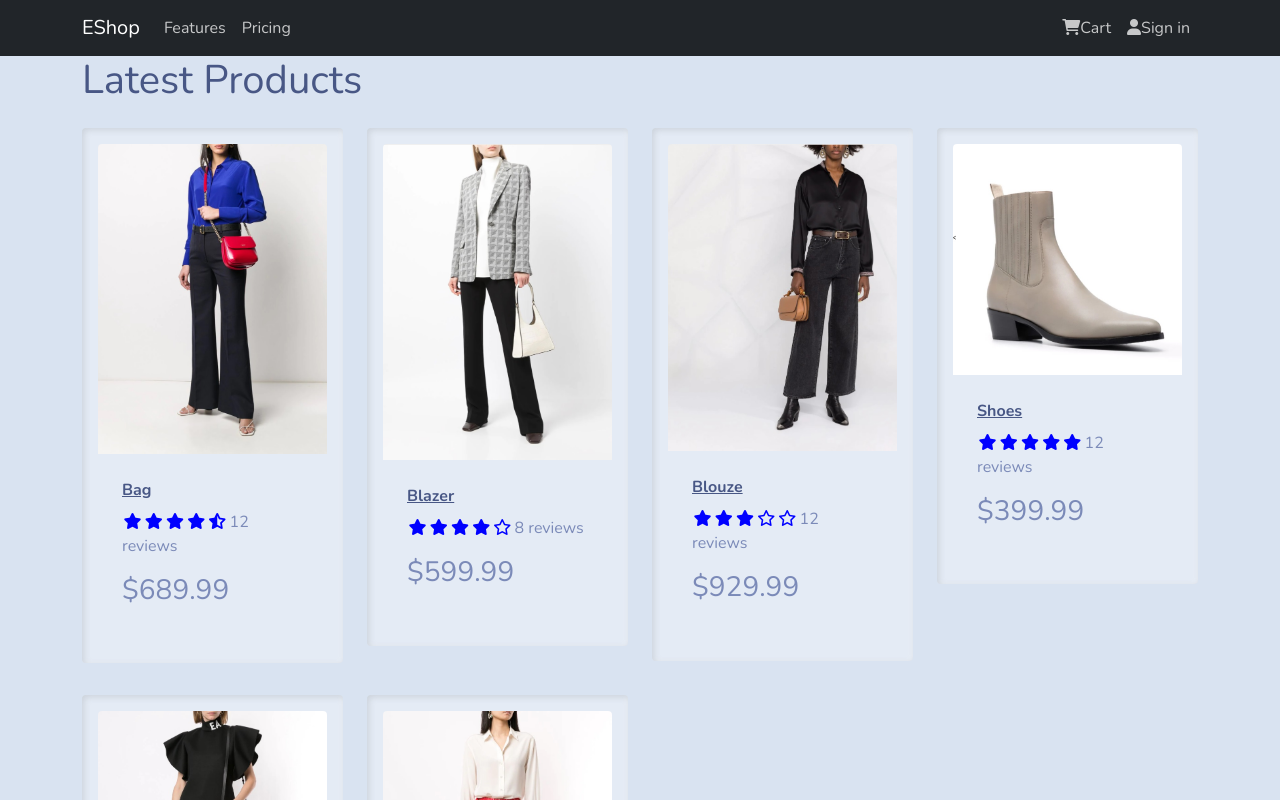
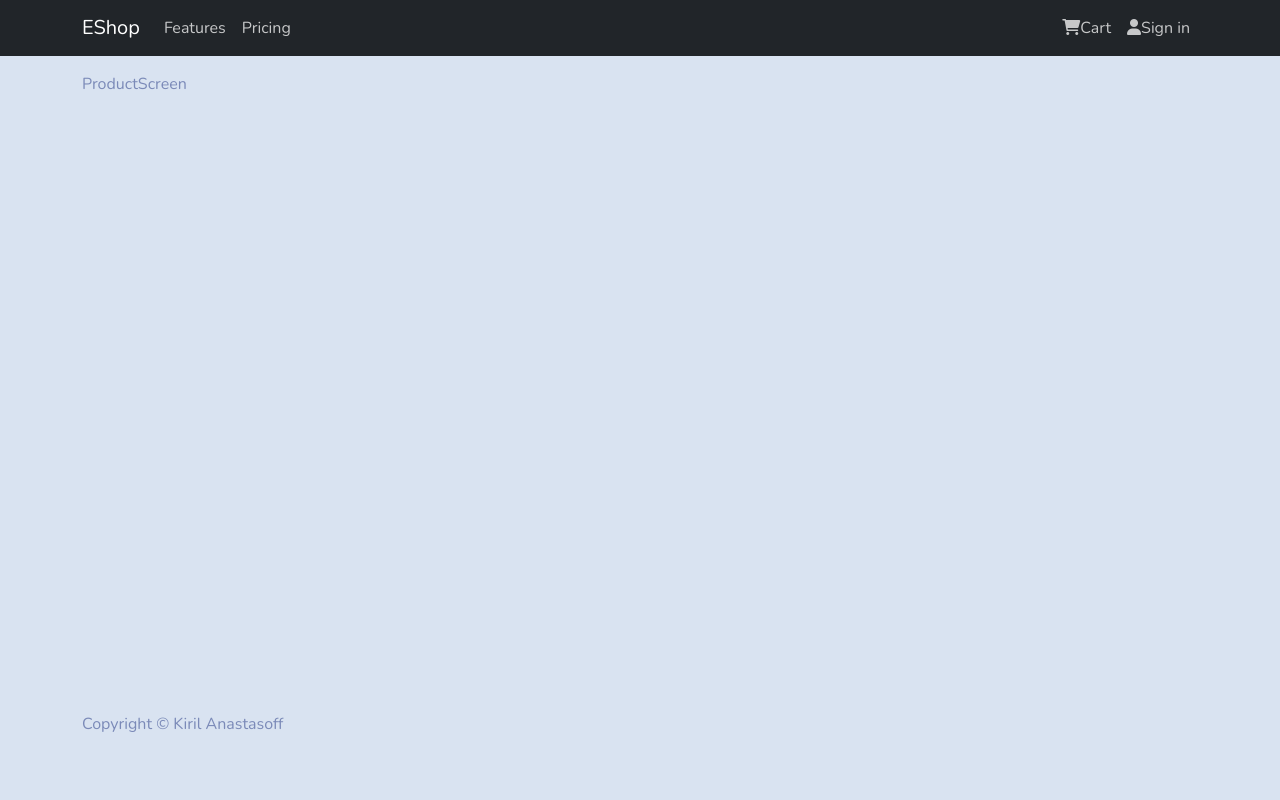
Before and after one commit to biswajitmojumder/React-Spring-Boot-eCommerce-Platform, a React (Create React App) app in the folder frontend/: page /product/1 in a window 1280 px wide. Shown: the top 800 px of the page. Built offline with nearby package versions, Linux system fonts and the light colour scheme.

Commit message:
add the react router

```diff
--- a/frontend/package.json
+++ b/frontend/package.json
@@ -10,6 +10,8 @@
     "react": "^17.0.2",
     "react-bootstrap": "^2.1.2",
     "react-dom": "^17.0.2",
+    "react-router-bootstrap": "^0.26.0",
+    "react-router-dom": "^6.2.1",
     "react-scripts": "5.0.0",
     "web-vitals": "^2.1.4"
   },
--- a/frontend/src/App.js
+++ b/frontend/src/App.js
@@ -1,23 +1,31 @@
-
 import Header from './components/Header';
 import Footer from './components/Footer';
 import HomeScreen from './screens/HomeScreen';
+import ProductScreen from './screens/ProductScreen';
 import {Container} from 'react-bootstrap'
+
+import {
+
+  Routes,
+  Route
+} from "react-router-dom";
+
 
 function App() {
   return (
-    <>
+    <div>
+      <Header/>
+      <main className='py-3'>
+      <Container>
+           <Routes>
+             <Route path="/" element={<HomeScreen />} exact/>
+            <Route path="/product/:id" element={<ProductScreen />} />
 
-      <Header/>
-      <main classNmae='py-3'>
-      <Container>
-        <HomeScreen/>
+           </Routes>
       </Container>
       </main>
       <Footer/>
-     </>
-
-
+  </div>
   );
 }
 
--- a/frontend/src/components/Header.js
+++ b/frontend/src/components/Header.js
@@ -1,23 +1,38 @@
 import React from 'react'
-import {Container, Navbar, Nav, NavDropdown} from 'react-bootstrap'
+import {LinkContainer} from 'react-router-bootstrap'
+import {Container, Navbar, Nav} from 'react-bootstrap'
 const Header = () => {
   return (
         <Navbar collapseOnSelect expand="lg" bg="dark" variant="dark">
 
             <Container>
-            <Navbar.Brand href="/">EShop</Navbar.Brand>
+            <LinkContainer to='/'>
+               <Navbar.Brand href="/">EShop</Navbar.Brand>
+            </LinkContainer>
             <Navbar.Toggle aria-controls="responsive-navbar-nav" />
             <Navbar.Collapse id="responsive-navbar-nav">
                 <Nav className="me-auto">
-                <Nav.Link href="/features">Features</Nav.Link>
-                <Nav.Link href="/pricing">Pricing</Nav.Link>
+                    <LinkContainer to='/features'>
+                     <Nav.Link >Features</Nav.Link>
+                   </LinkContainer>
+
+                     <LinkContainer to='/pricing'>
+                    <Nav.Link>Pricing</Nav.Link>
+                   </LinkContainer>
+
                 </Nav>
                 <Nav>
-                <Nav.Link href="/cart"><i className='fas fa-shopping-cart'> </i>Cart</Nav.Link>
-                <Nav.Link href="/signin" eventKey={2}>
+                  <LinkContainer to='/cart'>
+                  <Nav.Link><i className='fas fa-shopping-cart'> </i>Cart</Nav.Link>
+                  </LinkContainer>
+
+                <LinkContainer to='/signin'>
+                <Nav.Link eventKey={2}>
                 <i className='fas fa-user'> </i>
                             Sign in
                 </Nav.Link>
+                  </LinkContainer>
+
                 </Nav>
             </Navbar.Collapse>
             </Container>
--- a/frontend/src/components/Product.js
+++ b/frontend/src/components/Product.js
@@ -1,21 +1,22 @@
 import React from 'react'
+import {Link} from 'react-router-dom'
 import {Card} from 'react-bootstrap'
 import Rating from './Rating'
 const Product = ({product}) => {
   return (
     <Card className='my-3 p-3 rounded'>
-        <a href={`/product/${product._id}`}>
+        <Link to={`/product/${product._id}`}>
              <Card.Img src={product.image} variant='top'/>
-        </a>
+        </Link>
 
         <Card.Body>
-            <a href={`/product/${product._id}`}>
+            <Link to={`/product/${product._id}`}>
                 <Card.Title as='div'>
                 <strong>
                     {product.name}
                 </strong>
                 </Card.Title>
-            </a>
+            </Link>
 
             <Card.Text as='div'>
                 <Rating value={product.rating} text={`${product.numReviews} reviews`}/>
--- a/frontend/src/index.js
+++ b/frontend/src/index.js
@@ -4,11 +4,12 @@ import './bootstrap.min.css';
 import './index.css';
 import App from './App';
 import reportWebVitals from './reportWebVitals';
+import { BrowserRouter } from 'react-router-dom';
 
 ReactDOM.render(
-  <React.StrictMode>
+  <BrowserRouter>
     <App />
-  </React.StrictMode>,
+  </BrowserRouter>,
   document.getElementById('root')
 );
 
--- a/frontend/src/screens/HomeScreen.js
+++ b/frontend/src/screens/HomeScreen.js
@@ -8,7 +8,7 @@ const HomeScreen = () => {
         <h1>Latest Products </h1>
         <Row>
             {products.map(product =>
-                <Col sm={12} md={6} lg={4} xl={3}>
+                <Col key={product._id} sm={12} md={6} lg={4} xl={3}>
                 <Product product={product}/>
           </Col>
             )}
--- /dev/null
+++ b/frontend/src/screens/ProductScreen.js
@@ -0,0 +1,11 @@
+import React from 'react'
+
+const ProductScreen = () => {
+  return (
+    <div>
+     ProductScreen
+    </div>
+  )
+}
+
+export default ProductScreen
```
Also changed, not shown: 1 other file (tests, documents, lock files or other folders).
